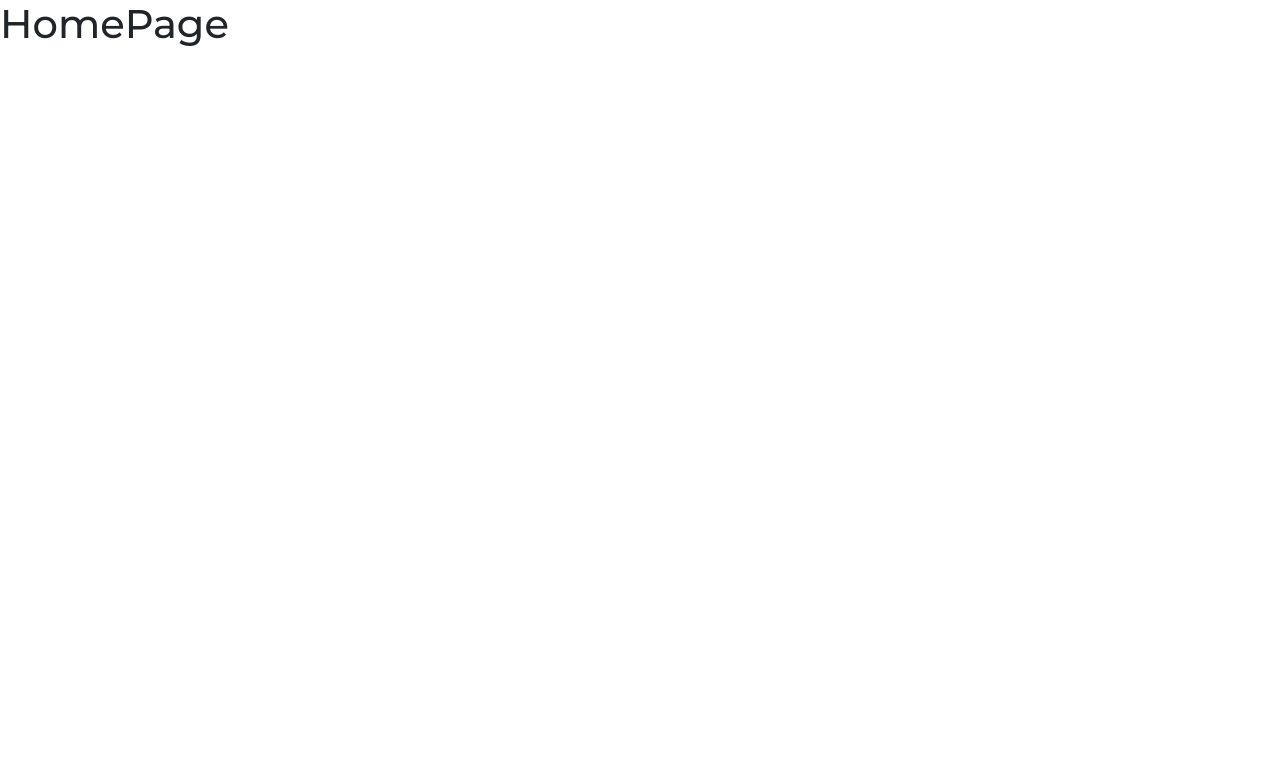
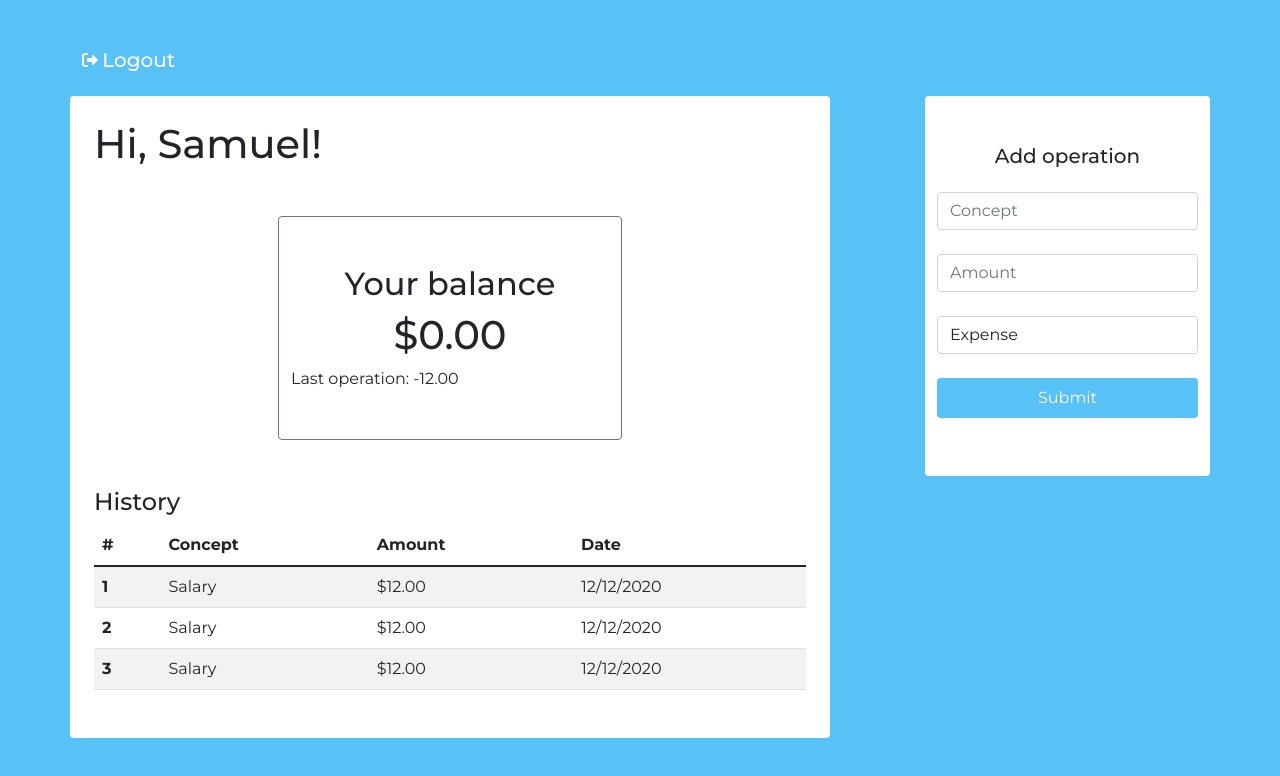
Before and after one commit to Samuelcodingg/fullstack-js-operations-balance, a React (Create React App) app in the folder frontend/: page / in a window 1280 px wide. Shown: the top 776 px of the page. Built offline with nearby package versions, Linux system fonts and the light colour scheme.

Commit message:
layouting homepage done

```diff
--- a/frontend/public/index.html
+++ b/frontend/public/index.html
@@ -10,34 +10,13 @@
       content="Web site created using create-react-app"
     />
     <link rel="apple-touch-icon" href="%PUBLIC_URL%/logo192.png" />
-    <!--
-      manifest.json provides metadata used when your web app is installed on a
-      user's mobile device or desktop. See https://developers.google.com/web/fundamentals/web-app-manifest/
-    -->
     <link rel="manifest" href="%PUBLIC_URL%/manifest.json" />
-    <!--
-      Notice the use of %PUBLIC_URL% in the tags above.
-      It will be replaced with the URL of the `public` folder during the build.
-      Only files inside the `public` folder can be referenced from the HTML.
-
-      Unlike "/favicon.ico" or "favicon.ico", "%PUBLIC_URL%/favicon.ico" will
-      work correctly both with client-side routing and a non-root public URL.
-      Learn how to configure a non-root public URL by running `npm run build`.
-    -->
     <title>React App</title>
   </head>
   <body>
     <noscript>You need to enable JavaScript to run this app.</noscript>
     <div id="root"></div>
-    <!--
-      This HTML file is a template.
-      If you open it directly in the browser, you will see an empty page.
 
-      You can add webfonts, meta tags, or analytics to this file.
-      The build step will place the bundled scripts into the <body> tag.
-
-      To begin the development, run `npm start` or `yarn start`.
-      To create a production bundle, use `npm run build` or `yarn build`.
-    -->
+    <script src="https://cdnjs.cloudflare.com/ajax/libs/font-awesome/6.0.0/js/all.min.js" integrity="sha512-yFjZbTYRCJodnuyGlsKamNE/LlEaEAxSUDe5+u61mV8zzqJVFOH7TnULE2/PP/l5vKWpUNnF4VGVkXh3MjgLsg==" crossorigin="anonymous" referrerpolicy="no-referrer"></script>
   </body>
 </html>
--- a/frontend/src/components/homepage/HomePage.js
+++ b/frontend/src/components/homepage/HomePage.js
@@ -1,7 +1,91 @@
 import React from 'react';
 
 export const HomePage = () => {
+
   return (
-    <h1>HomePage</h1>
+    <div className='bg-principal min-vh-100'>
+      <div className='container py-5'>
+        <div className='text-white d-flex align-items-center mb-4 pointer'>
+          <i className="fa-solid fa-right-from-bracket"></i> &nbsp;
+          <h5 className='mb-0'>Logout</h5>
+        </div>
+        <div className='row'>
+          <div className='col-md-8 bg-white rounded px-4 order-2 order-md-1 mt-5 mt-md-0'>
+            <h1 className='mt-4'>
+              Hi, Samuel!
+            </h1>
+            <div className='container my-5'>
+              <div className='row'>
+                <div className='rounded border border-secondary col-12 col-md-6 mx-auto py-5'>
+                  <h2 className='text-center'>Your balance</h2>
+                  <h1 className='text-center'>$0.00</h1>
+                  <p className='mb-0'>Last operation: -12.00</p>
+                </div>
+              </div>
+            </div>
+            <div className='my-5'>
+              <h4>History</h4>
+              <table className='table table-striped table-hover'>
+                <thead>
+                  <tr>
+                    <th scope='col'>#</th>
+                    <th scope='col'>Concept</th>
+                    <th scope='col'>Amount</th>
+                    <th scope='col'>Date</th>
+                  </tr>
+                </thead>
+                <tbody>
+                  <tr>
+                    <th scope='row'>1</th>
+                    <td>Salary</td>
+                    <td>$12.00</td>
+                    <td>12/12/2020</td>
+                  </tr>
+                  <tr>
+                    <th scope='row'>2</th>
+                    <td>Salary</td>
+                    <td>$12.00</td>
+                    <td>12/12/2020</td>
+                  </tr>
+                  <tr>
+                    <th scope='row'>3</th>
+                    <td>Salary</td>
+                    <td>$12.00</td>
+                    <td>12/12/2020</td>
+                  </tr>
+                </tbody>
+              </table>
+            </div>
+
+          </div>
+          <div className='offset-md-1 col-md-3 bg-white rounded form-operations order-1 order-md-2'>
+            <form className='my-5'>
+              <h5 className='text-center'>
+                Add operation
+              </h5>
+              <div className='form-group mt-4'>
+                <input type='text' className='form-control' placeholder='Concept' />
+              </div>
+              <div className='form-group mt-4'>
+                <input type='text' className='form-control' placeholder='Amount' />
+              </div>
+              <div className='form-group mt-4'>
+                <select className='form-control'>
+                  <option>Expense</option>
+                  <option>Income</option>
+                </select>
+              </div>
+              <div className='form-group mt-4'>
+                <button
+                    className='w-100 rounded border-0 bg-principal text-white py-2'
+                >
+                    Submit
+                </button>
+              </div>
+            </form>
+          </div>
+        </div>
+      </div>
+    </div>
   )
 }
--- a/frontend/src/index.css
+++ b/frontend/src/index.css
@@ -47,6 +47,12 @@ body {
   left: -120px;
 }
 
+/*Home Page*/
+.form-operations {
+  height: 380px !important;
+}
+
+
 @media (max-width: 992px) {
   .remove-rounded-left {
     border-top-left-radius: 0px;
```
Also changed, not shown: 1 other file (tests, documents, lock files or other folders).
